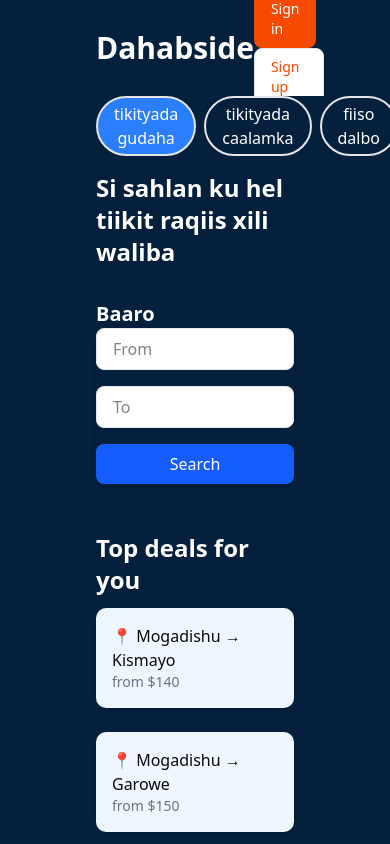
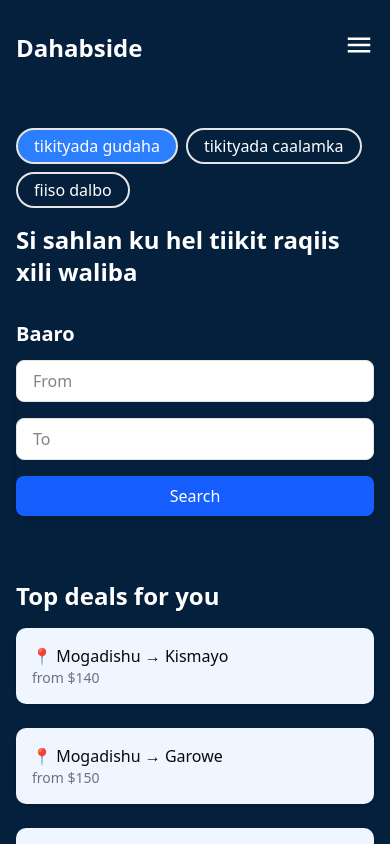
Before and after one commit to ducesane/Dahabside, a React (Vite) app: page / in a window 390 px wide. Shown: the top 844 px of the page. Built offline with nearby package versions, Linux system fonts and the light colour scheme.

Commit message:
melaha qaar responsive aheyn responsive ka dhignay

```diff
--- a/src/components/Header.jsx
+++ b/src/components/Header.jsx
@@ -1,126 +1,154 @@
 import React, { useState } from "react";
-import { Button } from "./ui/button";
 import { FaUser } from "react-icons/fa";
 import { IoMdMenu } from "react-icons/io";
 import { useAuth } from "@/Context/AuthContext";
-import { Link, Navigate, useNavigate, useLocation } from "react-router-dom";
+import { Link, useNavigate, useLocation } from "react-router-dom";
 
-// bg color #05203c
 export const Header = () => {
   const [isMenuOpen, setIsMenuOpen] = useState(false);
   const [isDropDownOpen, setIsDropDownOpen] = useState(false);
   const { user, isLoggedIn, logOut, profile } = useAuth();
   const navigate = useNavigate();
-  console.log("commeeting from header", isLoggedIn, user);
   const location = useLocation();
+
   const hiddenPaths = ["/payment", "/booking", "/searchresults", "/passenger"];
   const hideAuthButtons = hiddenPaths.includes(location.pathname);
 
   return (
-    <div className="max-w-full bg-[#05203c] ">
-      <header className="   mx-auto  h-24 flex   px-24  ">
-        <nav className="w-full flex  items-center justify-between">
-          {/* nav left */}
-          <div className="bg-[#05203c]">
-            <h1
-              className="text-white text-3xl font-semibold"
-              onClick={() => navigate("/")}
-            >
+    <div className="w-full bg-[#05203c]">
+      <header className="mx-auto h-24 flex items-center justify-between px-4 sm:px-6 md:px-10 lg:px-24">
+        {/* Logo */}
+        <div onClick={() => navigate("/")} className="cursor-pointer">
+          <h1 className="text-white text-2xl sm:text-3xl font-semibold">
             Dahabside
           </h1>
         </div>
 
-          <div className="  flex items-center space-x-4 ">
-            {/* right */}
+        {/* Menu Toggle on Mobile */}
+        <div className="lg:hidden">
+          <button
+            onClick={() => setIsMenuOpen(!isMenuOpen)}
+            className="text-white text-3xl"
+          >
+            <IoMdMenu />
+          </button>
+        </div>
 
+        {/* Nav Items */}
+        <div className="hidden lg:flex items-center space-x-4">
           {!hideAuthButtons &&
             (isLoggedIn ? (
               <>
-                  <div className="text-sm text-gray-700">
-                    {/* profile */}
-                    <span className="text-white text-xl">
-                      {" "}
+                <span className="text-white text-sm">
                   {profile?.username || "username"}
                 </span>
-                  </div>
-
                 <div className="relative">
                   <button
-                      className="flex items-center justify-center h-8 w-8 rounded-full bg-gray-200 focus:outline-none focus:ring-2 focus:ring-offset-2 focus:ring-amber-500 "
+                    className="flex items-center justify-center h-8 w-8 rounded-full bg-gray-200 focus:outline-none"
                     onMouseEnter={() => setIsDropDownOpen(true)}
                   >
                     {user?.avatar_url ? (
                       <img
                         className="h-8 w-8 rounded-full"
                         src={user.avatar_url}
+                        alt="avatar"
                       />
                     ) : (
                       <FaUser className="text-orange-600" />
                     )}
                   </button>
-                    {/* dropdown Menu */}
                   {isDropDownOpen && (
                     <div
-                        className="absolute right-0 w-48 mt-1 rounded shadow-lg z-10 bg-white"
+                      className="absolute right-0 mt-2 w-48 rounded shadow-lg z-10 bg-white"
                       onMouseLeave={() => setIsDropDownOpen(false)}
                     >
-                        <div className=""> </div>
                       <Link
-                          to={"/adminlayout"}
+                        to="/adminlayout"
                         className="block px-4 py-2 text-sm text-gray-700 hover:bg-gray-100"
                       >
                         Dashboard
                       </Link>
-
                       <Link
+                        to="/profile"
                         className="block px-4 py-2 text-sm text-gray-700 hover:bg-gray-100"
-                          to={"/profile"}
                       >
                         Profile
                       </Link>
                       <button
-                          className="block px-4 py-2 text-sm w-full text-start text-gray-700 hover:bg-gray-100"
                         onClick={logOut}
+                        className="block w-full text-start px-4 py-2 text-sm text-gray-700 hover:bg-gray-100"
                       >
-                          Signout
+                        Sign out
                       </button>
                     </div>
                   )}
                 </div>
               </>
             ) : (
-                <div>
-                  {/* Buttonska */}
               <div className="space-x-2">
                 <Link
-                      to="signin"
-                      className="inline-flex  items-center justify-center px-4 py-2
-                              border border-transparent text-sm font-medium rounded-md text-white
-                              bg-orange-600 hover:bg-orang focus:outline-none focus:ring-2 focus:ring-offset-2
-                                focus:ring-orange-100
-                            "
+                  to="/signin"
+                  className="px-4 py-2 text-sm font-medium rounded-md text-white bg-orange-600 hover:bg-orange-700"
                 >
                   Sign in
                 </Link>
-
                 <Link
-                      to="signup"
-                      className="inline-flex  items-center justify-center px-4 py-2
-                              border   text-sm font-medium rounded-md text-orange-600
-                              bg-white hover:bg-orange-50 focus:outline-none focus:ring-2 focus:ring-offset-2
-                                focus:ring-orange-600
-                            "
+                  to="/signup"
+                  className="px-4 py-2 text-sm font-medium rounded-md text-orange-600 bg-white hover:bg-orange-50"
                 >
                   Sign up
                 </Link>
               </div>
-                </div>
             ))}
         </div>
-        </nav>
+      </header>
 
-        {/*  */}
-      </header>
+      {/* Mobile Menu */}
+      {isMenuOpen && (
+        <div className="lg:hidden px-4 pb-4 space-y-3 bg-[#05203c]">
+          {!hideAuthButtons &&
+            (isLoggedIn ? (
+              <>
+                <span className="text-white block">
+                  {profile?.username || "username"}
+                </span>
+                <Link
+                  to="/adminlayout"
+                  className="block text-white hover:underline"
+                >
+                  Dashboard
+                </Link>
+                <Link
+                  to="/profile"
+                  className="block text-white hover:underline"
+                >
+                  Profile
+                </Link>
+                <button
+                  onClick={logOut}
+                  className="block text-white hover:underline"
+                >
+                  Sign out
+                </button>
+              </>
+            ) : (
+              <>
+                <Link
+                  to="/signin"
+                  className="block px-4 py-2 text-sm text-white bg-orange-600 rounded-md"
+                >
+                  Sign in
+                </Link>
+                <Link
+                  to="/signup"
+                  className="block px-4 py-2 text-sm text-orange-600 bg-white rounded-md"
+                >
+                  Sign up
+                </Link>
+              </>
+            ))}
+        </div>
+      )}
     </div>
   );
 };
--- a/src/components/SearchBar.jsx
+++ b/src/components/SearchBar.jsx
@@ -9,9 +9,9 @@ export const SearchBar = () => {
   const [toSuggesstion, setToSuggestion] = useState([]);
 
   const navigate = useNavigate();
+
   const handleSubmmit = (e) => {
     e.preventDefault();
-    console.log(fromInput, toInput);
     if (fromInput && toInput) {
       navigate(
         `/searchresults?from=${encodeURIComponent(
@@ -20,77 +20,70 @@ export const SearchBar = () => {
       );
     }
   };
+
   const handleDealClick = (from, to) => {
     navigate(`/searchresults?from=${from}&to=${to}`);
   };
+
   const handleChange = (value, setInput, setSugesstion) => {
     setInput(value);
-    if (value.length === 0) {
-      setSugesstion([]);
-      return;
-    }
-
+    if (value.length === 0) return setSugesstion([]);
     const filtered = cities.filter((city) =>
       city.name.toLowerCase().includes(value.toLowerCase())
     );
     setSugesstion(filtered);
+  };
 
-    console.log(filtered);
-  };
   const handleSuggestionClick = (cityName, setInput, setSuggestion) => {
     setInput(cityName);
     setSuggestion([]);
   };
+
   return (
-    <div className="max-w-full bg-[#05203c]  ">
-      <div className=" px-24  ">
-        {/* tabs */}
-        <div className="flex gap-2">
-          <button className="text-white rounded-full border-2 px-4   hover:border-red-100 bg-blue-500 py-1   ">
+    <div className="max-w-full bg-[#05203c] py-8">
+      <div className="px-4 sm:px-6 md:px-10 lg:px-24">
+        {/* Tabs */}
+        <div className="flex flex-wrap gap-2 mb-4">
+          <button className="text-white rounded-full border-2 px-4 hover:border-red-100 bg-blue-500 py-1">
             tikityada gudaha
           </button>
-
-          <button className="text-white rounded-full border-2 px-4  py-1 hover:border-red-100   ">
+          <button className="text-white rounded-full border-2 px-4 py-1 hover:border-red-100">
             tikityada caalamka
           </button>
-
-          <button className="text-white rounded-full border-2 px-4  py-1 hover:border-red-100   ">
+          <button className="text-white rounded-full border-2 px-4 py-1 hover:border-red-100">
             fiiso dalbo
           </button>
         </div>
-        {/*  Search card  */}
-        <div className="mt-4 ">
+
+        {/* Heading */}
         <p className="text-white text-2xl font-semibold">
-            Si sahlan ku hel tiikit raqiis xili waliba{" "}
+          Si sahlan ku hel tiikit raqiis xili waliba
         </p>
-          {/* search form */}
-          <div className=" mt-8">
-            <p className="text-white text-xl font-semibold">Baaro </p>
-            {/* form */}
+
+        {/* Search Form */}
+        <div className="mt-8">
+          <p className="text-white text-xl font-semibold mb-3">Baaro</p>
           <form
             onSubmit={handleSubmmit}
-              className=" shadow-md rounded-lg  flex flex-col md:flex-row items-center gap-4"
+            className="shadow-md rounded-lg flex flex-col md:flex-row items-center gap-4"
           >
-              <div className="relative w-full md:w-1/4">
+            {/* From */}
+            <div className="relative w-full md:w-1/3">
               <input
                 type="text"
                 placeholder="From"
-                  className=" w-full px-4 py-2 border rounded-md bg-white"
+                className="w-full px-4 py-2 border rounded-md bg-white"
                 value={fromInput}
                 onChange={(e) =>
-                    handleChange(
-                      e.target.value,
-                      setFromInput,
-                      setFromSuggestion
-                    )
+                  handleChange(e.target.value, setFromInput, setFromSuggestion)
                 }
               />
               {fromSuggestion.length > 0 && (
-                  <ul className=" absolute z-10 w-full bg-white border rounded-md max-h-40 overflow-y-auto">
+                <ul className="absolute z-10 w-full bg-white border rounded-md max-h-40 overflow-y-auto">
                   {fromSuggestion.map((city) => (
                     <li
                       key={city.id}
-                        className=" w-full p-2 hover:bg-gray-200 cursor-pointer"
+                      className="p-2 hover:bg-gray-200 cursor-pointer"
                       onClick={() =>
                         handleSuggestionClick(
                           city.name,
@@ -105,22 +98,24 @@ export const SearchBar = () => {
                 </ul>
               )}
             </div>
-              <div className="relative w-full md:w-1/4">
+
+            {/* To */}
+            <div className="relative w-full md:w-1/3">
               <input
                 type="text"
                 placeholder="To"
-                  className="  w-full px-4 py-2 border rounded-md bg-white"
+                className="w-full px-4 py-2 border rounded-md bg-white"
                 value={toInput}
                 onChange={(e) =>
                   handleChange(e.target.value, setToInput, setToSuggestion)
                 }
               />
               {toSuggesstion.length > 0 && (
-                  <ul className=" absolute z-10 w-full bg-white border rounded-md max-h-40 overflow-y-auto">
+                <ul className="absolute z-10 w-full bg-white border rounded-md max-h-40 overflow-y-auto">
                   {toSuggesstion.map((city) => (
                     <li
                       key={city.id}
-                        className=" p-2 hover:bg-gray-200 cursor-pointer"
+                      className="p-2 hover:bg-gray-200 cursor-pointer"
                       onClick={() =>
                         handleSuggestionClick(
                           city.name,
@@ -135,6 +130,8 @@ export const SearchBar = () => {
                 </ul>
               )}
             </div>
+
+            {/* Submit Button */}
             <button
               type="submit"
               className="w-full md:w-auto px-6 py-2 bg-blue-600 text-white rounded-md hover:bg-blue-700"
@@ -144,12 +141,12 @@ export const SearchBar = () => {
           </form>
         </div>
 
-          <section className="w-full mt-6 py-6">
-            <div className="mx-auto">
-              <h2 className="text-2xl font-semibold text-white">
+        {/* Top Deals */}
+        <section className="w-full mt-10 py-6">
+          <h2 className="text-2xl font-semibold text-white mb-4">
             Top deals for you
           </h2>
-              <div className="grid grid-cols-1 sm:grid-cols-2 md:grid-cols-2 gap-6 mt-3">
+          <div className="grid grid-cols-1 sm:grid-cols-2 md:grid-cols-3 gap-6">
             <div
               className="bg-blue-50 p-4 rounded-lg shadow cursor-pointer"
               onClick={() => handleDealClick("Mogadishu", "Kismayo")}
@@ -157,7 +154,6 @@ export const SearchBar = () => {
               📍 Mogadishu → Kismayo
               <span className="block text-gray-500 text-sm">from $140</span>
             </div>
-
             <div
               className="bg-blue-50 p-4 rounded-lg shadow cursor-pointer"
               onClick={() => handleDealClick("Mogadishu", "Garowe")}
@@ -165,7 +161,6 @@ export const SearchBar = () => {
               📍 Mogadishu → Garowe
               <span className="block text-gray-500 text-sm">from $150</span>
             </div>
-
             <div
               className="bg-blue-50 p-4 rounded-lg shadow cursor-pointer"
               onClick={() => handleDealClick("Mogadishu", "Hargeysa")}
@@ -174,9 +169,7 @@ export const SearchBar = () => {
               <span className="block text-gray-500 text-sm">from $170</span>
             </div>
           </div>
-            </div>
         </section>
-        </div>
       </div>
     </div>
   );
```
Lines whose indentation alone changed are shown as unchanged.
